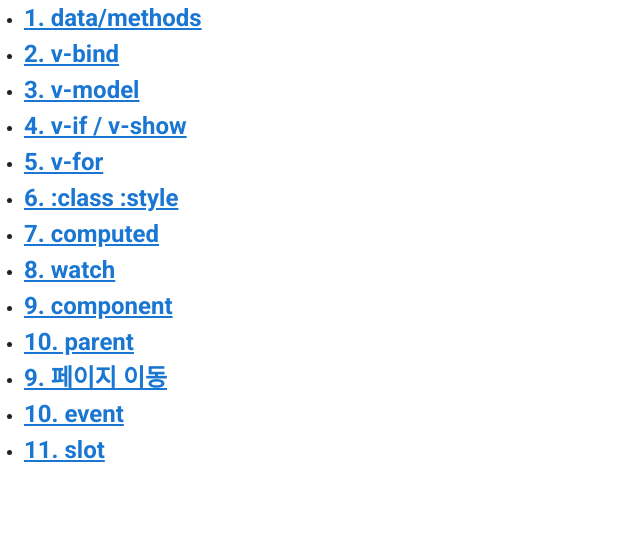
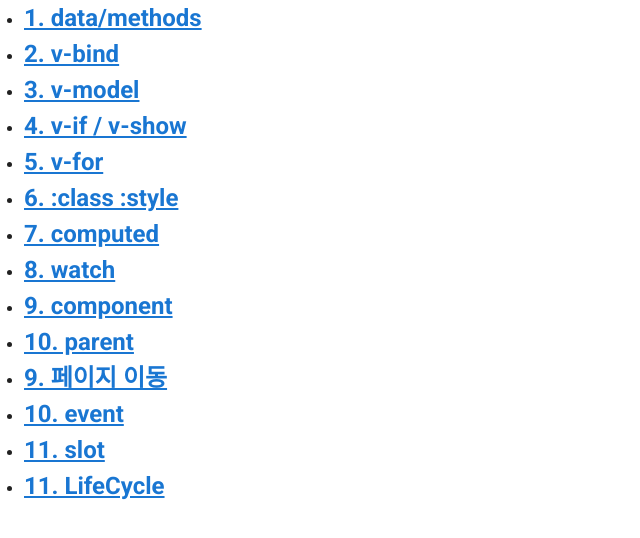
Before and after one commit to kyeongmin21/eventbus-todo, a Vue app: page /menu in a window 1280 px wide. Shown: the top 538 px of the page, without its empty margins (0-640 px from the left). Built offline with nearby package versions, Linux system fonts and the light colour scheme.

Commit message:
vue lifecycle 컴포넌트 생성

```diff
--- a/src/router/index.js
+++ b/src/router/index.js
@@ -85,7 +85,11 @@ const routes = [
     name: 'Slot',
     component: () => import(/* webpackChunkName: "slot" */ '@/views/Slot.vue')
   },
-
+  {
+    path: '/lifecycle',
+    name: 'LifeCycle',
+    component: () => import(/* webpackChunkName: "lifecycle" */ '@/views/LifeCycle.vue')
+  },
 ]
 
 const router = new VueRouter({
--- a/src/views/LifeCycle.vue
+++ b/src/views/LifeCycle.vue
@@ -0,0 +1,20 @@
+<template>
+  <div>
+
+  </div>
+</template>
+
+<script>
+export default {
+  data() {
+    return {
+      name: 'min'
+    };
+  },
+
+};
+</script>
+
+<style>
+@import "/css/style.css";
+</style>
--- a/src/views/Menu.vue
+++ b/src/views/Menu.vue
@@ -19,6 +19,7 @@
         <li><h2><router-link to="/page">9. 페이지 이동</router-link></h2></li>
         <li><h2><router-link to="/event">10. event</router-link></h2></li>
         <li><h2><router-link to="/slot">11. slot</router-link></h2></li>
+        <li><h2><router-link to="/lifecycle">11. LifeCycle</router-link></h2></li>
       </ul>
     </div>
   </div>
```
